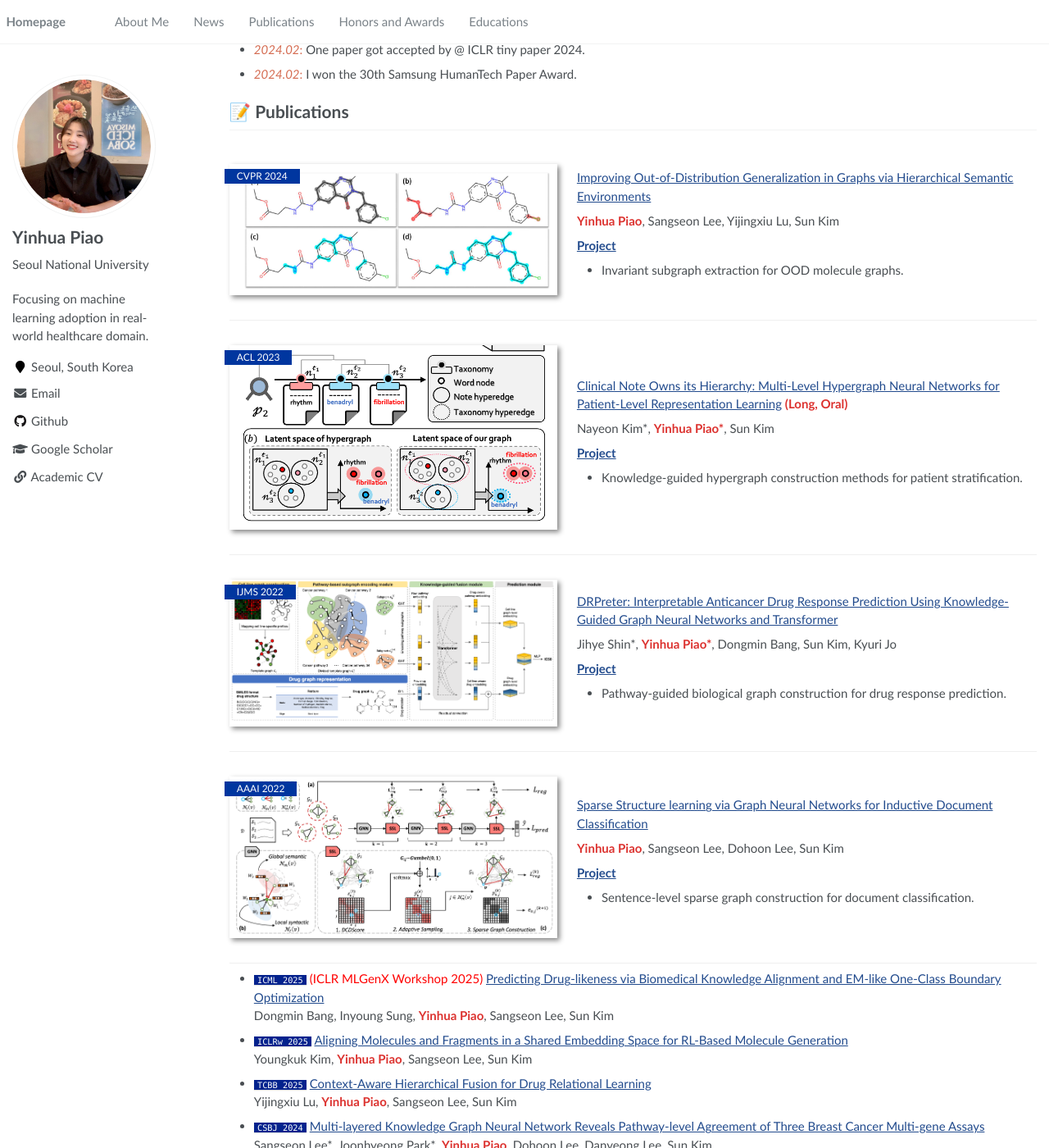
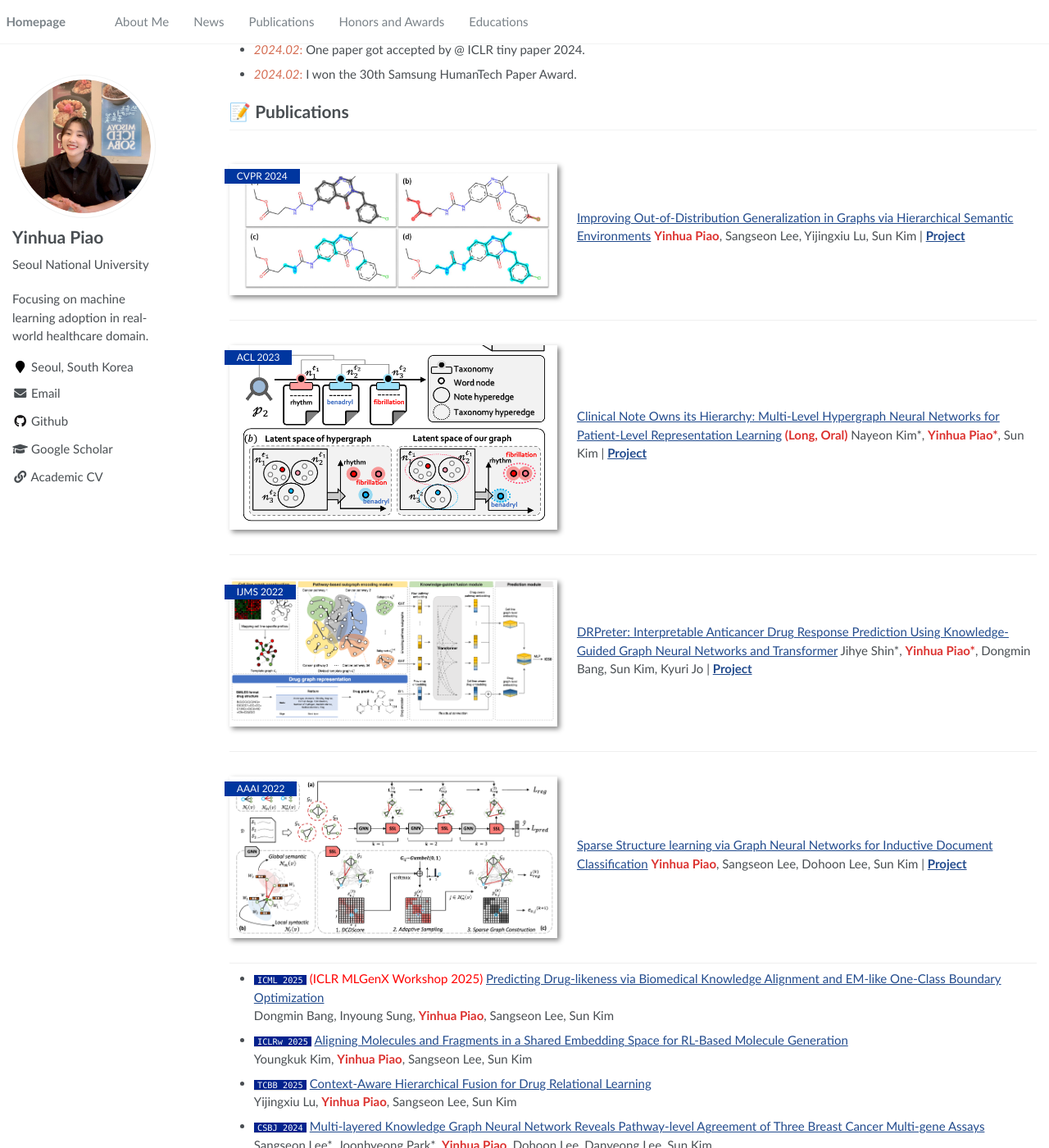
Before and after one commit to qkrdmsghk/qkrdmsghk.github.io, a Jekyll site: the page built from _pages/about.md, in a window 1280 px wide and 1400 px high, scrolled down 470 px. Shown: the whole window at 82% size. Built offline with Jekyll 4.4.1, drawn with Linux system fonts in a browser that asks for light colours.

Commit message:
Update about.md

```diff
--- a/_pages/about.md
+++ b/_pages/about.md
@@ -34,13 +34,8 @@ My research interests lie in developing computational methods to address complex
 <div class='paper-box'><div class='paper-box-image'><div><div class="badge">CVPR 2024</div><img src='images/cvpr2024.png' alt="sym"></div></div>
 
 <div class='paper-box-text' markdown="1">
-
 [Improving Out-of-Distribution Generalization in Graphs via Hierarchical Semantic Environments](https://arxiv.org/abs/2403.01773)
-
-<strong style="color: #dc322f">Yinhua Piao</strong>, Sangseon Lee, Yijingxiu Lu, Sun Kim
-
-[**Project**](https://github.com/qkrdmsghk/GOODHSE)
-- Invariant subgraph extraction for OOD molecule graphs.
+<strong style="color: #dc322f">Yinhua Piao</strong>, Sangseon Lee, Yijingxiu Lu, Sun Kim | [**Project**](https://github.com/qkrdmsghk/GOODHSE)
 </div>
 </div>
 
@@ -48,26 +43,18 @@ My research interests lie in developing computational methods to address complex
 <div class='paper-box'><div class='paper-box-image'><div><div class="badge">ACL 2023</div><img src='images/acl2023.png' alt="sym"></div></div>
 
 <div class='paper-box-text' markdown="1">
-
 [Clinical Note Owns its Hierarchy: Multi-Level Hypergraph Neural Networks for Patient-Level Representation Learning](https://arxiv.org/abs/2305.09756) <strong style="color: #dc322f">(Long, Oral)</strong>
-
-Nayeon Kim*, <strong style="color: #dc322f">Yinhua Piao*</strong>, Sun Kim
-
-[**Project**](https://github.com/ny1031/TM-HGNN)
-- Knowledge-guided hypergraph construction methods for patient stratification.
+Nayeon Kim*, <strong style="color: #dc322f">Yinhua Piao*</strong>, Sun Kim | [**Project**](https://github.com/ny1031/TM-HGNN)
+<!-- - Knowledge-guided hypergraph construction methods for patient stratification. -->
 </div>
 </div>
 
 <div class='paper-box'><div class='paper-box-image'><div><div class="badge">IJMS 2022</div><img src='images/ijms2022.png' alt="sym"></div></div>
 
 <div class='paper-box-text' markdown="1">
-
 [DRPreter: Interpretable Anticancer Drug Response Prediction Using Knowledge-Guided Graph Neural Networks and Transformer](https://www.mdpi.com/1422-0067/23/22/13919)
-
-Jihye Shin*, <strong style="color: #dc322f">Yinhua Piao*</strong>, Dongmin Bang, Sun Kim, Kyuri Jo
-
-[**Project**](https://github.com/babaling/DRPreter)
-- Pathway-guided biological graph construction for drug response prediction.
+Jihye Shin*, <strong style="color: #dc322f">Yinhua Piao*</strong>, Dongmin Bang, Sun Kim, Kyuri Jo | [**Project**](https://github.com/babaling/DRPreter)
+<!-- - Pathway-guided biological graph construction for drug response prediction. -->
 </div>
 </div>
 
@@ -75,13 +62,9 @@ Jihye Shin*, <strong style="color: #dc322f">Yinhua Piao*</strong>, Dongmin Bang,
 <div class='paper-box'><div class='paper-box-image'><div><div class="badge">AAAI 2022</div><img src='images/aaai2022.png' alt="sym"></div></div>
 
 <div class='paper-box-text' markdown="1">
-
 [Sparse Structure learning via Graph Neural Networks for Inductive Document Classification](https://ojs.aaai.org/index.php/AAAI/article/view/21366)
-
-<strong style="color: #dc322f">Yinhua Piao</strong>, Sangseon Lee, Dohoon Lee, Sun Kim
-
-[**Project**](https://github.com/qkrdmsghk/TextSSL)
-- Sentence-level sparse graph construction for document classification.
+<strong style="color: #dc322f">Yinhua Piao</strong>, Sangseon Lee, Dohoon Lee, Sun Kim | [**Project**](https://github.com/qkrdmsghk/TextSSL)
+<!-- - Sentence-level sparse graph construction for document classification. -->
 <!-- - Word ambiguity, word synonymity, and dynamic context dependency. -->
 </div>
 </div>
```
